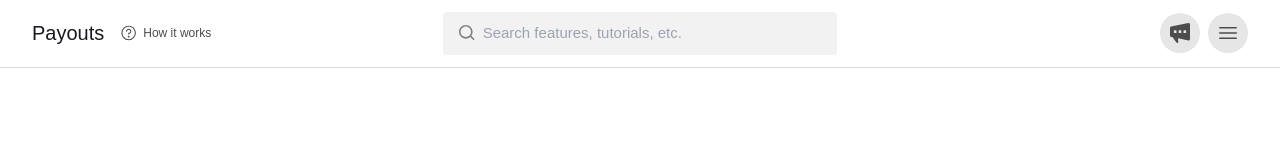
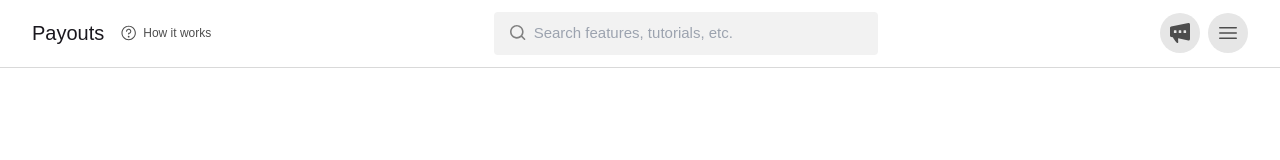
Before and after one commit to anoopraju31/100xdevs_cohort, a React (Vite) app in the folder week 8/week-8.1/dukaan-dashboard/: page / in a window 1280 px wide. Shown: the top 160 px of the page. Built offline with nearby package versions, Linux system fonts and the light colour scheme.

Commit message:
Week 8.1 - Dukaan Dashbaord: Header Component - style change

```diff
--- a/week 8/week-8.1/dukaan-dashboard/src/components/Header.jsx
+++ b/week 8/week-8.1/dukaan-dashboard/src/components/Header.jsx
@@ -6,7 +6,7 @@
 	return (
 		<header className='sticky top-0 right-0 w-full p-3 sm:px-8 flex items-center gap-4 border-b border-black-85 bg-black-100'>
 			{/* logo */}
-			<div className='flex-1 flex items-center gap-4'>
+			<div className='flex items-center gap-4'>
 				<h4 className='text-black-12 text-xl font-medium'> Payouts </h4>
 
 				<div className='hidden sm:flex items-center gap-[6px]'>
@@ -16,7 +16,8 @@
 			</div>
 
 			{/* Search Bar */}
-			<div className='flex-1 hidden md:block'>
+			<div className='flex-1 flex items-center justify-center'>
+				<div className='w-full max-w-sm hidden md:block'>
 					<SearchInput
 						id='search'
 						name='search'
@@ -24,9 +25,10 @@
 						placeholder='Search features, tutorials, etc.'
 					/>
 				</div>
+			</div>
 
 			{/* Icon Container */}
-			<div className='flex-1 flex justify-end gap-2'>
+			<div className='flex justify-end gap-2'>
 				<div className='hidden sm:block md:hidden'>
 					<IconWrapper icon='/search.svg' altText='search' />
 				</div>
```
Lines whose indentation alone changed are shown as unchanged.
